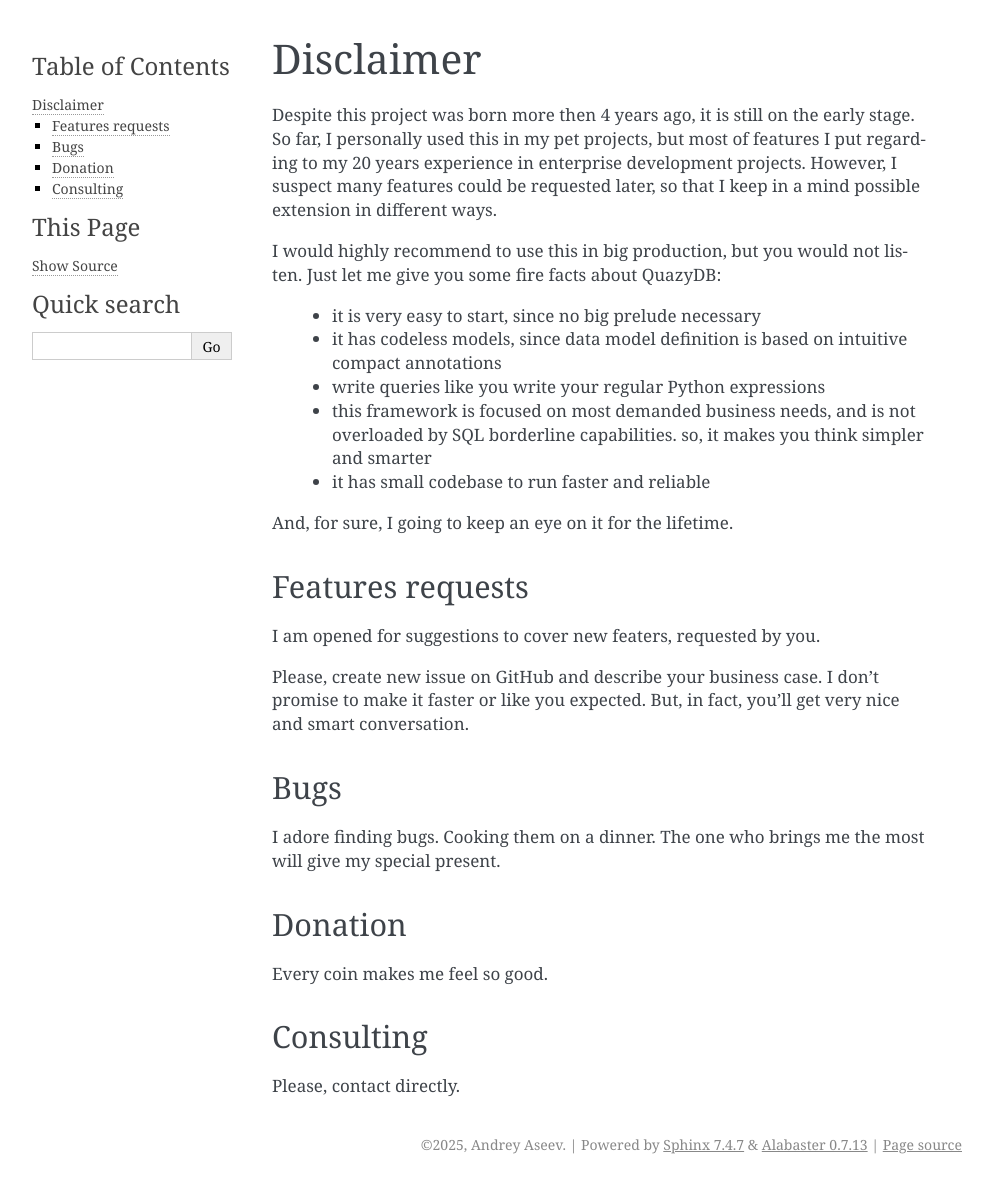
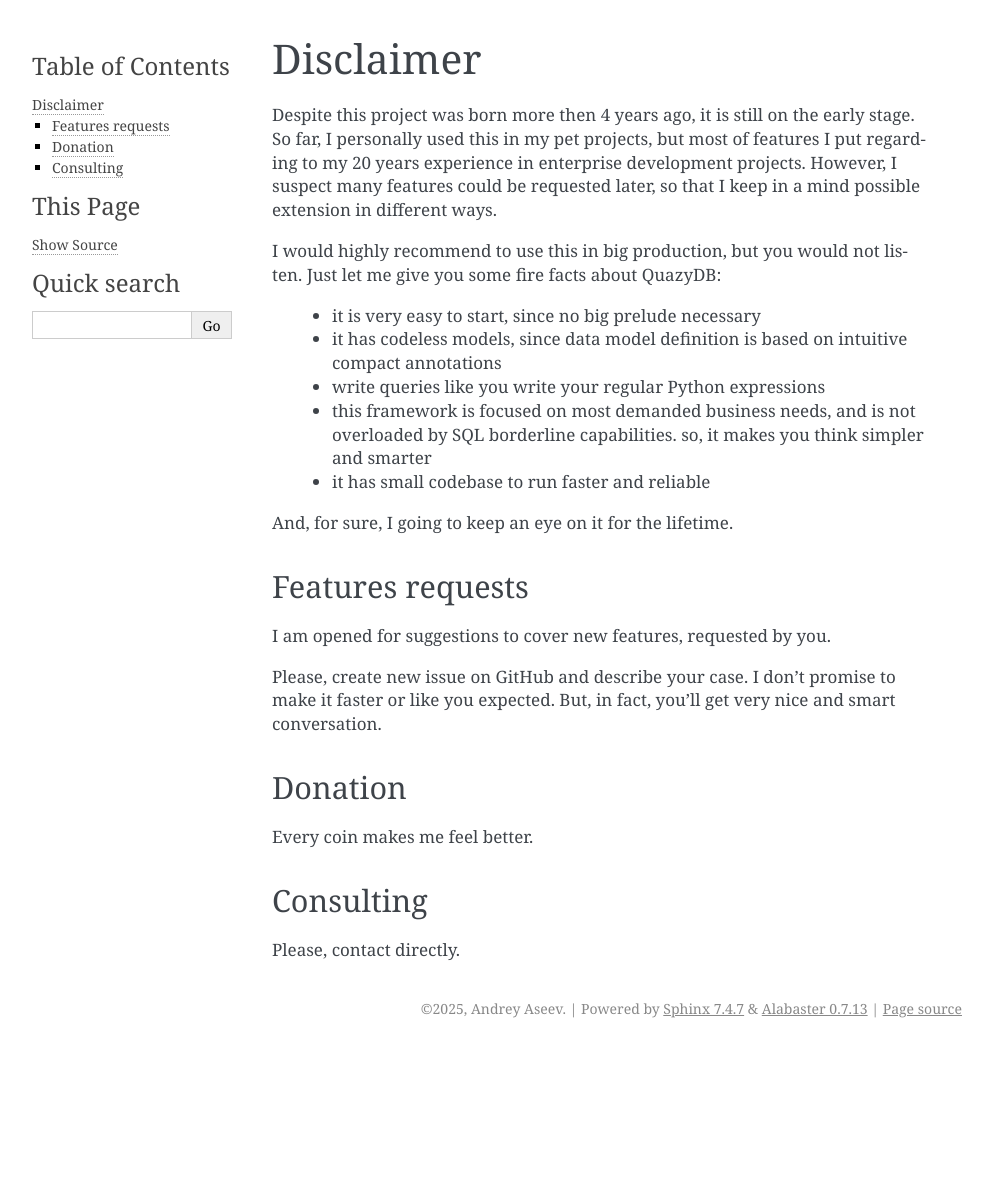
Before and after one commit to zergos/quazydb, a Sphinx documentation site: the page built from docs/source/disclaimer.rst, in a window 1280 px wide. Shown: the whole page, without its empty margins (148-1141 px from the left). Built offline with Sphinx 7.4.7, drawn with Linux system fonts in a browser that asks for light colours; after the commit the page ends 1048 px from its top, so only the background shows below that.

Commit message:
as it is

```diff
--- a/docs/source/disclaimer.rst
+++ b/docs/source/disclaimer.rst
@@ -21,20 +21,15 @@ And, for sure, I going to keep an eye on it for the lifetime.
 Features requests
 =================
 
-I am opened for suggestions to cover new featers, requested by you.
+I am opened for suggestions to cover new features, requested by you.
 
-Please, create new issue on GitHub and describe your business case. I don't promise to make it faster or like you
+Please, create new issue on GitHub and describe your case. I don't promise to make it faster or like you
 expected. But, in fact, you'll get very nice and smart conversation.
-
-Bugs
-====
-
-I adore finding bugs. Cooking them on a dinner. The one who brings me the most will give my special present.
 
 Donation
 ========
 
-Every coin makes me feel so good.
+Every coin makes me feel better.
 
 Consulting
 ==========
```
